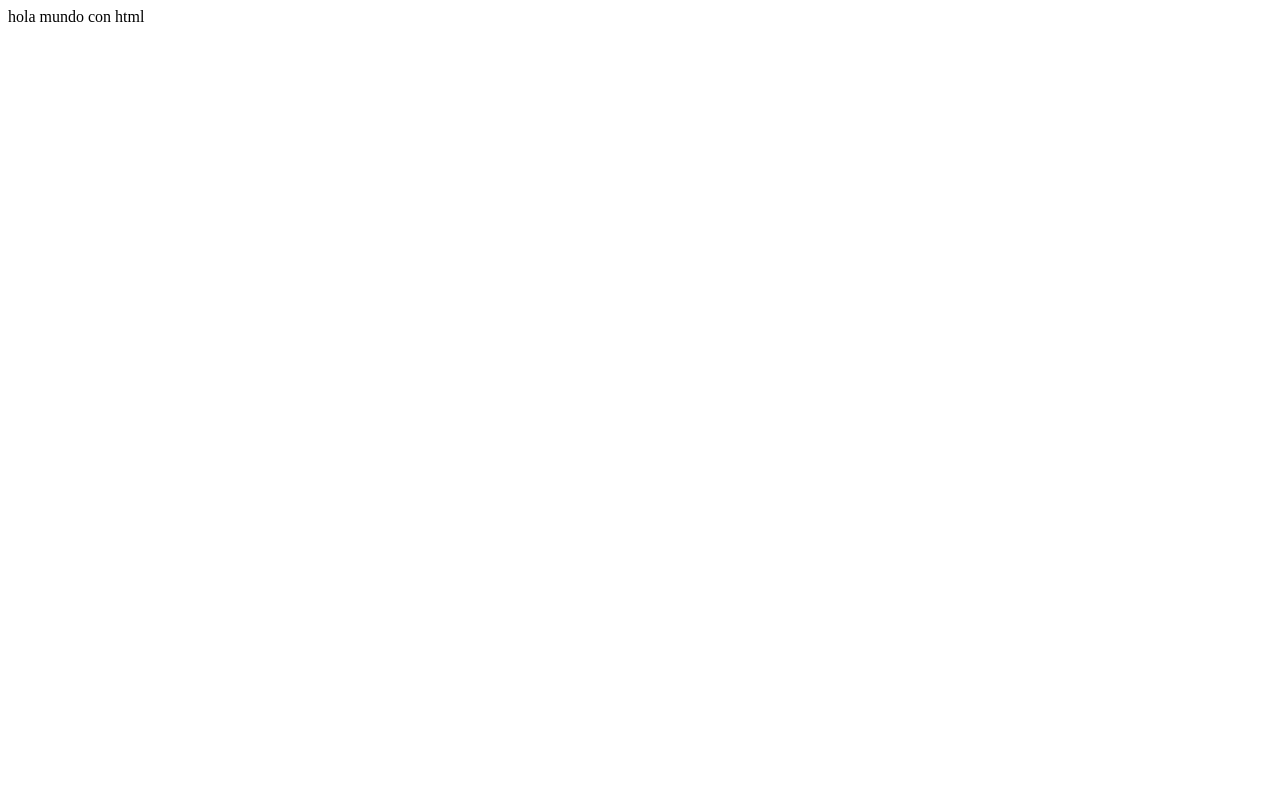
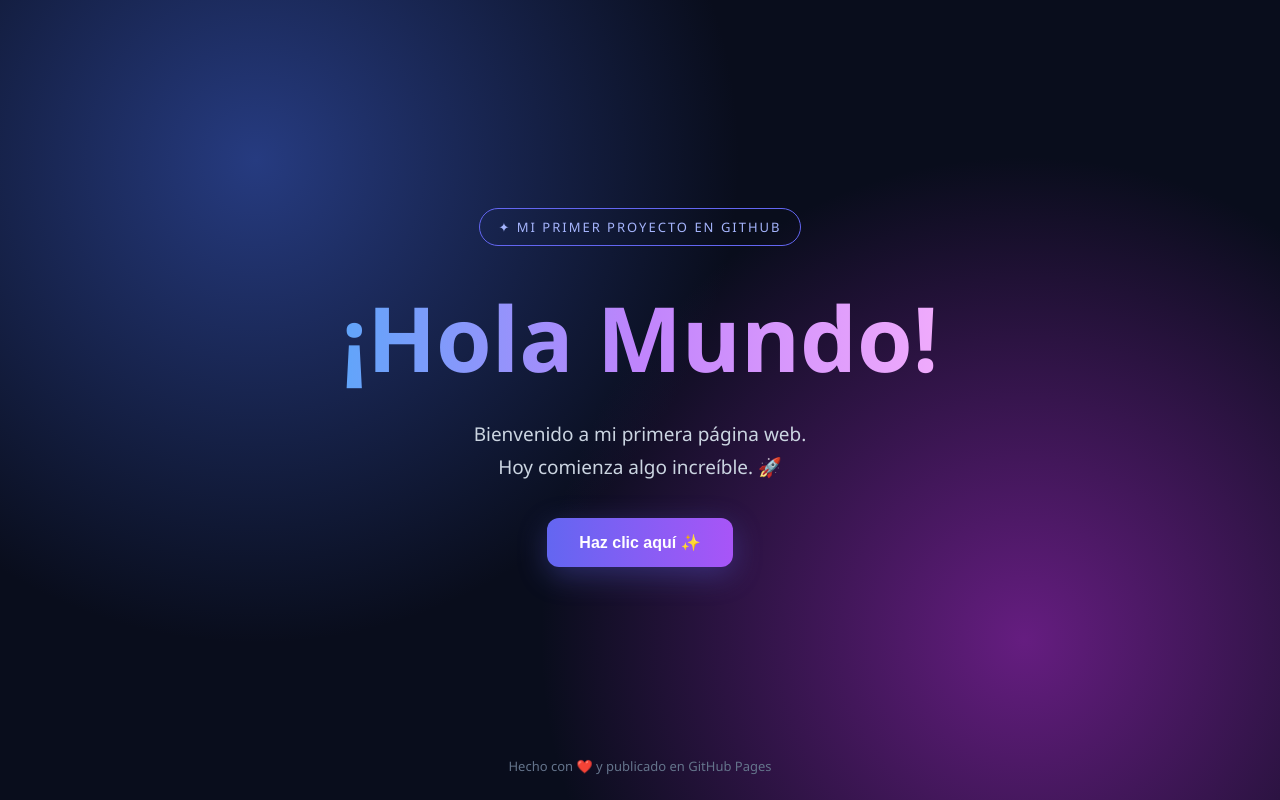
Before and after one commit to Benja-pedraza/holaMundo, a plain HTML site: page index.html in a window 1280 px wide. Drawn offline with Linux system fonts and the light colour scheme.

Commit message:
Create a basic HTML structure for a webpage

```diff
--- a/index.html
+++ b/index.html
@@ -1 +1,142 @@
-hola mundo con html
+
+<!DOCTYPE html>
+<html lang="es">
+<head>
+  <meta charset="UTF-8">
+  <meta name="viewport" content="width=device-width, initial-scale=1.0">
+  <title>Hola Mundo | Mi primera web</title>
+
+  <style>
+    * {
+      margin: 0;
+      padding: 0;
+      box-sizing: border-box;
+    }
+
+    body {
+      min-height: 100vh;
+      display: flex;
+      align-items: center;
+      justify-content: center;
+      font-family: 'Segoe UI', sans-serif;
+      color: white;
+      background:
+        radial-gradient(circle at 20% 20%, #263b80 0%, transparent 40%),
+        radial-gradient(circle at 80% 80%, #651d80 0%, transparent 40%),
+        #090d1c;
+      overflow: hidden;
+    }
+
+    .container {
+      text-align: center;
+      padding: 50px 30px;
+      max-width: 700px;
+      animation: aparecer 1.2s ease;
+    }
+
+    .tag {
+      display: inline-block;
+      padding: 9px 18px;
+      border: 1px solid #6366f1;
+      border-radius: 30px;
+      color: #a5b4fc;
+      font-size: 13px;
+      letter-spacing: 2px;
+      margin-bottom: 30px;
+    }
+
+    h1 {
+      font-size: clamp(48px, 10vw, 90px);
+      font-weight: 800;
+      background: linear-gradient(
+        90deg, #60a5fa, #c084fc, #f0abfc
+      );
+      background-clip: text;
+      -webkit-background-clip: text;
+      color: transparent;
+      margin-bottom: 20px;
+    }
+
+    p {
+      font-size: 19px;
+      color: #cbd5e1;
+      line-height: 1.7;
+      margin-bottom: 35px;
+    }
+
+    button {
+      padding: 15px 32px;
+      border: none;
+      border-radius: 12px;
+      color: white;
+      font-size: 16px;
+      font-weight: bold;
+      cursor: pointer;
+      background: linear-gradient(90deg, #6366f1, #a855f7);
+      box-shadow: 0 8px 30px #6366f155;
+      transition: .3s;
+    }
+
+    button:hover {
+      transform: translateY(-4px);
+      box-shadow: 0 12px 40px #a855f788;
+    }
+
+    #mensaje {
+      margin-top: 25px;
+      color: #c4b5fd;
+      font-size: 17px;
+    }
+
+    footer {
+      position: fixed;
+      bottom: 25px;
+      color: #64748b;
+      font-size: 13px;
+    }
+
+    @keyframes aparecer {
+      from {
+        opacity: 0;
+        transform: translateY(30px);
+      }
+      to {
+        opacity: 1;
+        transform: translateY(0);
+      }
+    }
+  </style>
+</head>
+
+<body>
+
+  <main class="container">
+    <div class="tag">✦ MI PRIMER PROYECTO EN GITHUB</div>
+
+    <h1>¡Hola Mundo!</h1>
+
+    <p>
+      Bienvenido a mi primera página web.<br>
+      Hoy comienza algo increíble. 🚀
+    </p>
+
+    <button onclick="saludar()">
+      Haz clic aquí ✨
+    </button>
+
+    <div id="mensaje"></div>
+  </main>
+
+  <footer>
+    Hecho con ❤️ y publicado en GitHub Pages
+  </footer>
+
+  <script>
+    function saludar() {
+      document.getElementById("mensaje").textContent =
+        "🎉 ¡Lo lograste! Tu primera web está funcionando.";
+    }
+  </script>
+
+</body>
+</html>
```
